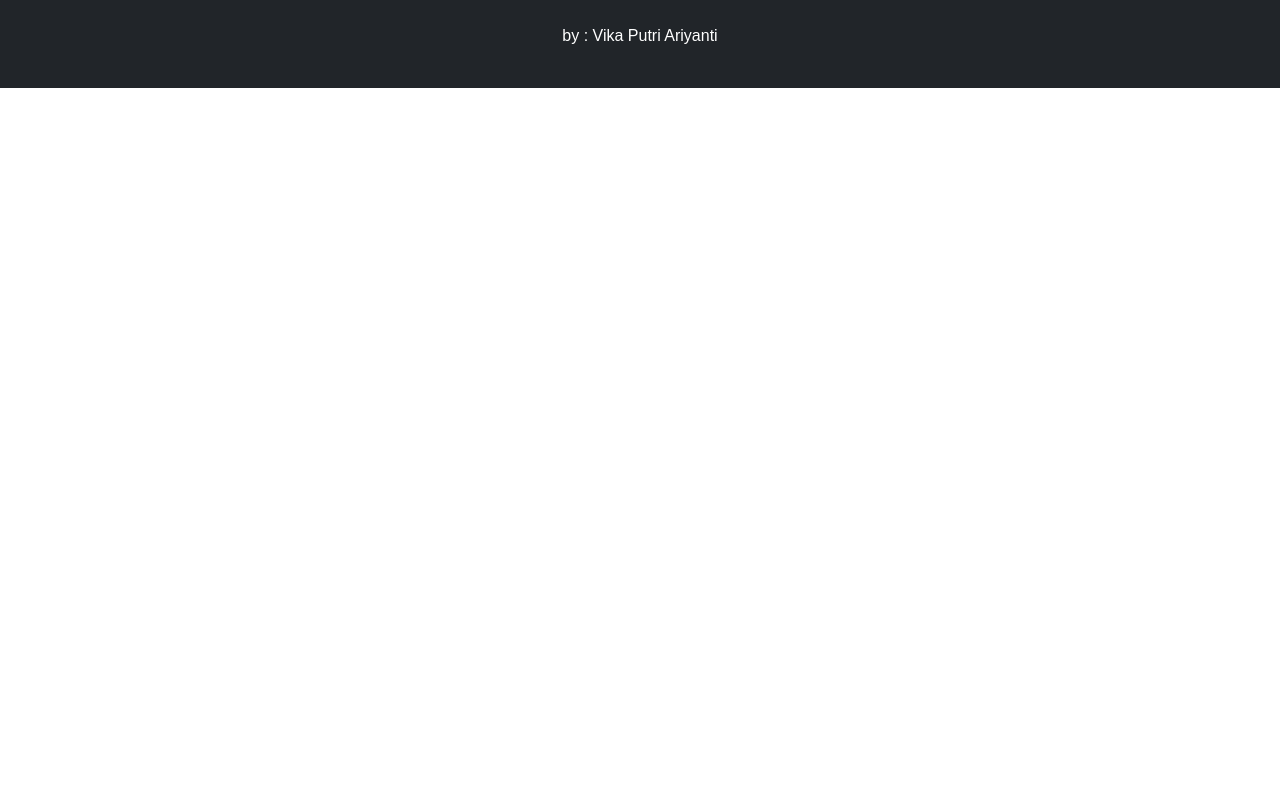
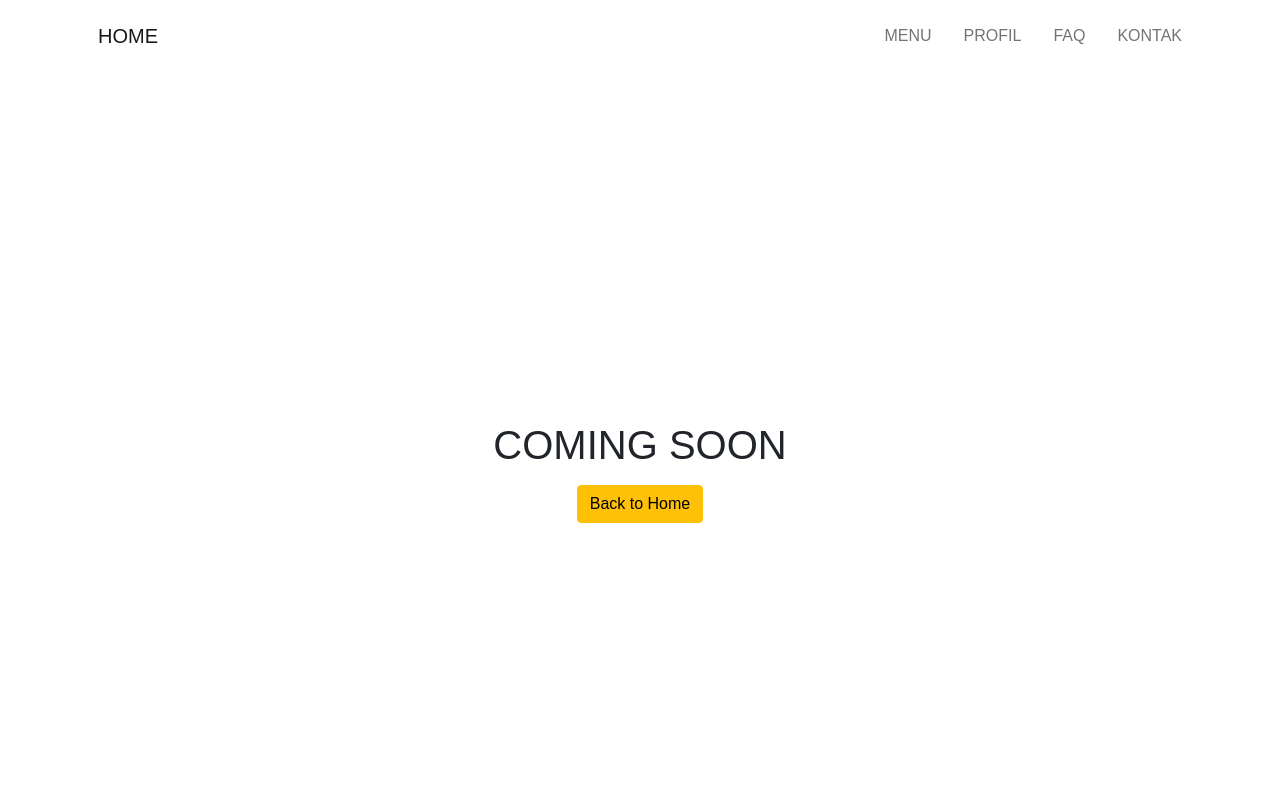
Before and after one commit to vikaputri/Web_Portofolio_React, a React (Create React App) app: page /ComingSoon in a window 1280 px wide. Shown: the top 800 px of the page. Built offline with nearby package versions, Linux system fonts and the light colour scheme.

Commit message:
ketujuh commit

```diff
--- a/src/App.js
+++ b/src/App.js
@@ -5,6 +5,7 @@ import Profil from "./containers/Profil";
 import Menu from "./containers/Menu";
 import Kontak from "./containers/Kontak";
 import FAQ from "./containers/FAQ";
+import ComingSoon from "./containers/ComingSoon";
 
 function App() {
   return (
@@ -16,6 +17,7 @@ function App() {
           <Route path="/Profil" component={Profil} exact />
           <Route path="/FAQ" component={FAQ} exact />
           <Route path="/Kontak" component={Kontak} exact />
+          <Route path="/ComingSoon" component={ComingSoon} exact />
         </Switch>
         <Footer/>
       </div>
--- /dev/null
+++ b/src/containers/ComingSoon/index.js
@@ -0,0 +1,18 @@
+import React from "react";
+import Header from "../../components/Header";
+
+const ComingSoon = () => {
+  return (
+  	<div>
+  		<Header/>
+  		<div class="d-flex flex-column min-vh-100 justify-content-center align-items-center">
+  			<h1 class="mb-3">COMING SOON</h1>
+	        <a class="btn btn-warning text-decoration-none" href="/">
+	          Back to Home
+	        </a>
+	    </div>
+	</div>
+    );
+  };
+
+export default ComingSoon;
--- a/src/containers/Menu/index.js
+++ b/src/containers/Menu/index.js
@@ -62,7 +62,7 @@ const Menu = () => {
             <div className="row mx-2">
               <div className="col-md-4">
                 <div className="card mb-3">
-                  <imgs src={bento} alt=""/>
+                  <img src={bento} alt=""/>
                   <div className="card-body">
                     <h5 className="card-title name">Bento</h5>
                   </div>
```
